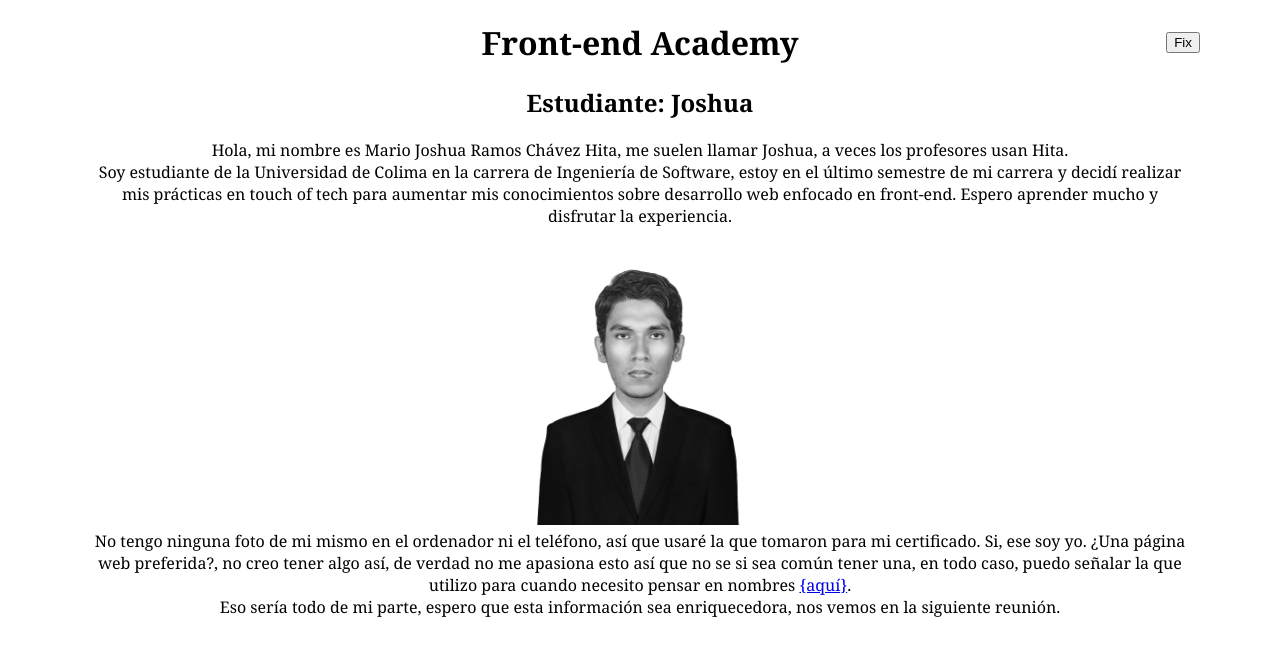
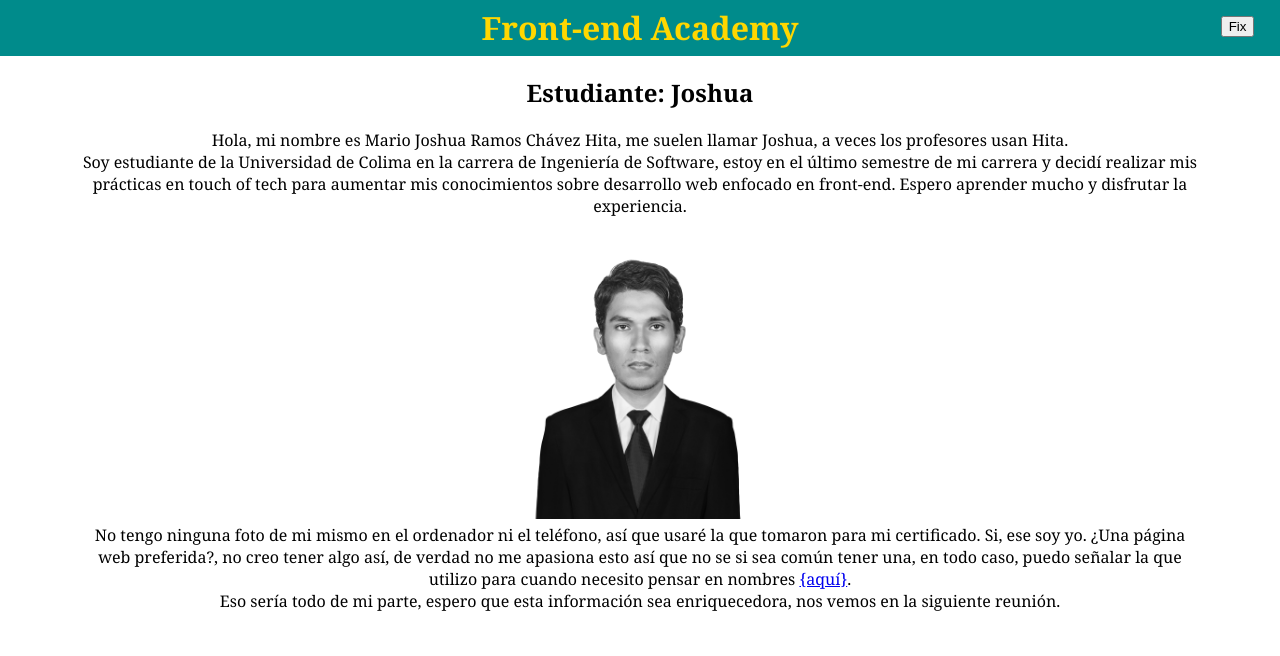
Before and after one commit to Daecko/02-personal-webpage-Joshua, a plain HTML site: page index.html in a window 1280 px wide. Drawn offline with Linux system fonts and the light colour scheme.

Commit message:
feat(css): added css file for styles also changed html

```diff
--- a/index.html
+++ b/index.html
@@ -4,32 +4,14 @@
     <meta charset="UTF-8">
     <meta name="viewport" content="width=device-width, initial-scale=1.0">
     <title>Joshua's personal webpage</title>
-    <style>
-        body{
-            text-align: center;
-            font-family: Cambria, Cochin, Georgia, Times, 'Times New Roman', serif;
-        }
-        button{
-            position: fixed;
-            top: 2rem;
-            right: 5rem;
-        }
-        p{
-            margin-left: 5rem;
-            margin-right: 5rem;
-        }
-        img{
-            width: 25%;
-            height: 25%;
-        }
-        a:visited{
-            color: blue;
-        }
-    </style>
+    <link rel="stylesheet" href="style.css">
 </head>
 <body id="fixThis">
-    <button id="fixB" onclick="fix()">Fix</button>
-    <h1>Front-end Academy</h1>
+    <header>
+        <button id="fixB" onclick="fix()">Fix</button>
+        <h1>Front-end Academy</h1>
+    </header>
+
     <h2>Estudiante: Joshua</h2>
     <p>
         Hola, mi nombre es Mario Joshua Ramos Chávez Hita, me suelen llamar Joshua, a veces los profesores usan Hita. <br>
@@ -41,7 +23,7 @@
         Si, ese soy yo.
         ¿Una página web preferida?, no creo tener algo así, de verdad no me apasiona esto así que no se si sea común tener una,
         en todo caso, puedo señalar la que utilizo para cuando necesito pensar en nombres
-        <a target="_blank" href="https://www.palabrasaleatorias.com/">{aquí}</a>. <br>
+        <a target="_blank" id="favPage" href="https://www.palabrasaleatorias.com/">{aquí}</a>. <br>
         Eso sería todo de mi parte, espero que esta información sea enriquecedora, nos vemos en la siguiente reunión.
     </p>
     <script>
--- /dev/null
+++ b/style.css
@@ -0,0 +1,29 @@
+body{
+    margin: 0%;
+    text-align: center;
+    font-family: Cambria, Cochin, Georgia, Times, 'Times New Roman', serif;
+}
+button{
+    position: fixed;
+    top: 2%;
+    right: 2%;
+}
+p{
+    margin-left: 5rem;
+    margin-right: 5rem;
+}
+img{
+    width: 25%;
+    height: 25%;
+}
+a:visited{
+    color: blue;
+}
+header{
+    background-color:darkcyan;
+    color: gold;
+    padding: 0.5%;
+}
+h1{
+    margin: 0%;
+}
```
